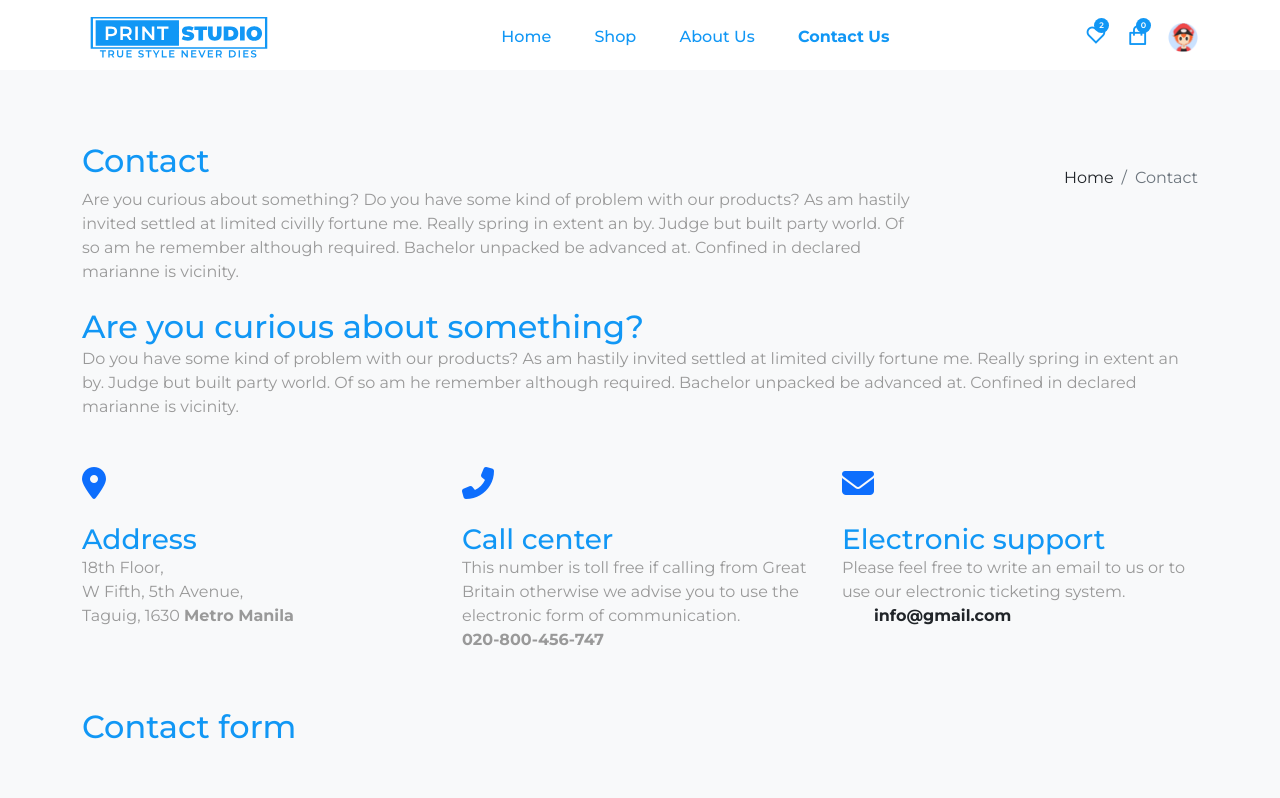
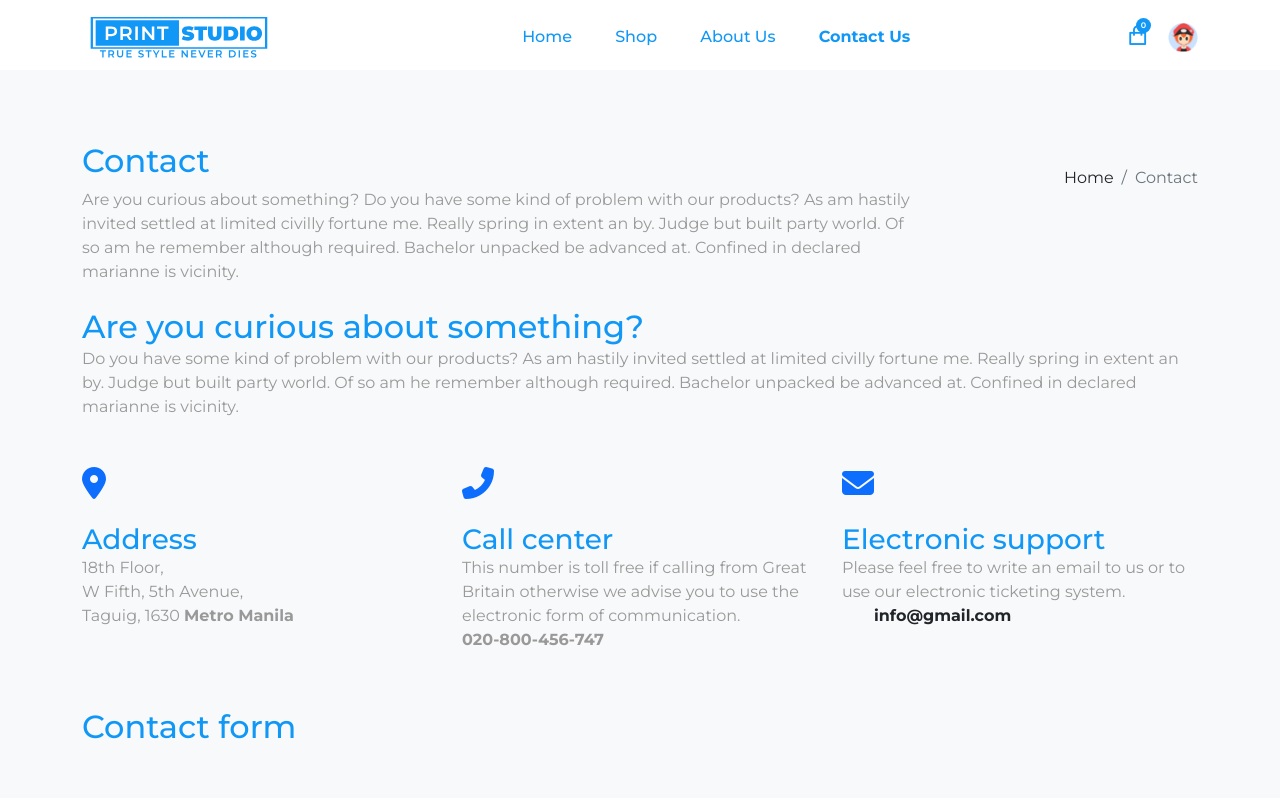
Before and after one commit to martyDmarbella/print-studio, a React (Create React App) app: page /contact-us in a window 1280 px wide. Shown: the top 798 px of the page. Built offline with nearby package versions, Linux system fonts and the light colour scheme.

Commit message:
removed heart icon

```diff
--- a/src/components/Header/Header.jsx
+++ b/src/components/Header/Header.jsx
@@ -96,10 +96,6 @@ const Header = () => {
             </div>
 
             <div className='nav_icons'>
-              <span className='fav_icon'>
-                <i class='ri-heart-line'></i>
-                <span className='badge'>2</span>
-              </span>
               <span className='cart_icon' onClick={navigateToCart}>
                 <i class='ri-shopping-bag-line'></i>
                 <span className='badge'>{totalQuantity}</span>
```
